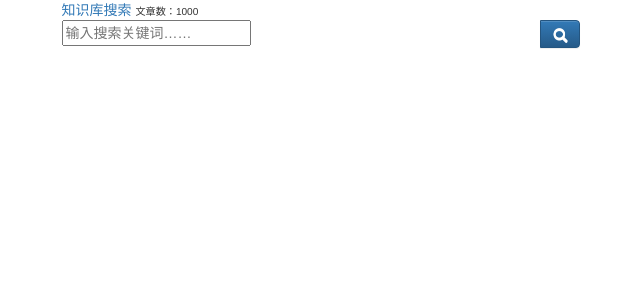
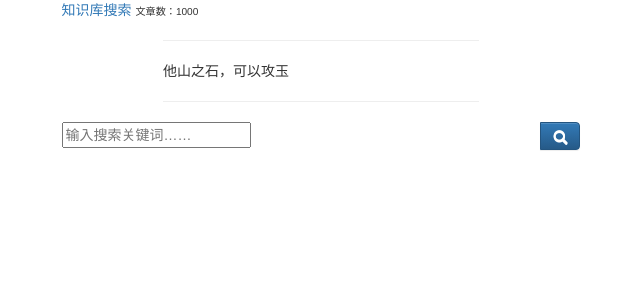
Before and after one commit to breeve/Kdb, a Flask app: page /search in a window 1280 px wide. Shown: the top 300 px of the page, without its empty margins (319-959 px from the left). Run offline with Flask 2, Linux system fonts and the light colour scheme; some libraries are stand-ins or nearby versions.

Commit message:
no message

```diff
--- a/flask/app/templates/search.html
+++ b/flask/app/templates/search.html
@@ -3,6 +3,13 @@
 {% block content %}
 
 <div class="col-sm-8  col-xs-10 col-sm-offset-2">
+	<div class="col-sm-8  col-xs-10 col-sm-offset-2">
+		<hr>
+		<p>他山之石，可以攻玉</p>
+		<hr>
+	</div>
+
+	<div>
 		<form class="form-horizontal" action="/search_normal" method="get" name="login">
 	        <div class="input-group">
 	            <input type="text" id="keywords" name="keywords" placeholder="输入搜索关键词……">
@@ -13,4 +20,6 @@
 	    </form>
 	</div>
 
+</div>
+
 {% endblock %}
```
Lines whose indentation alone changed are shown as unchanged.
